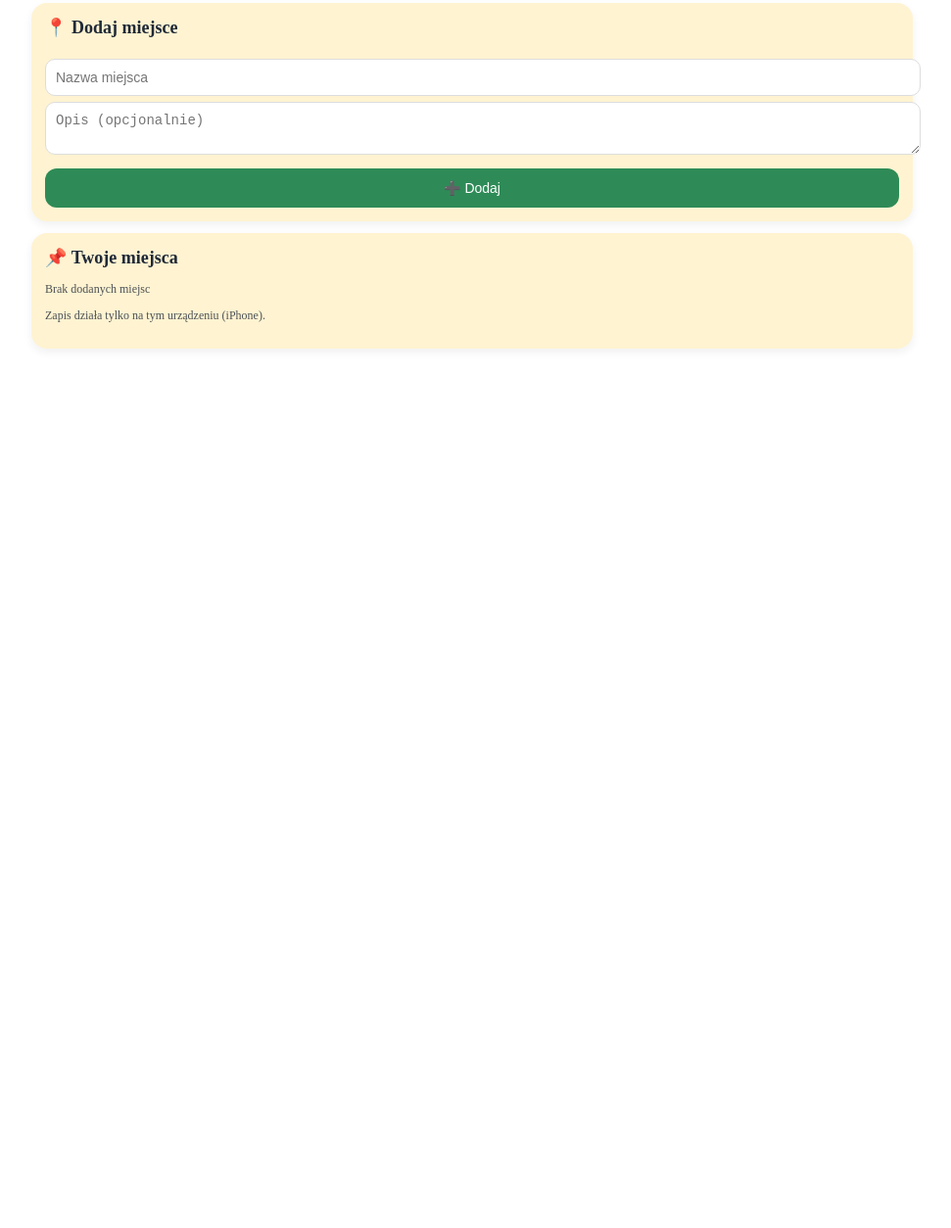
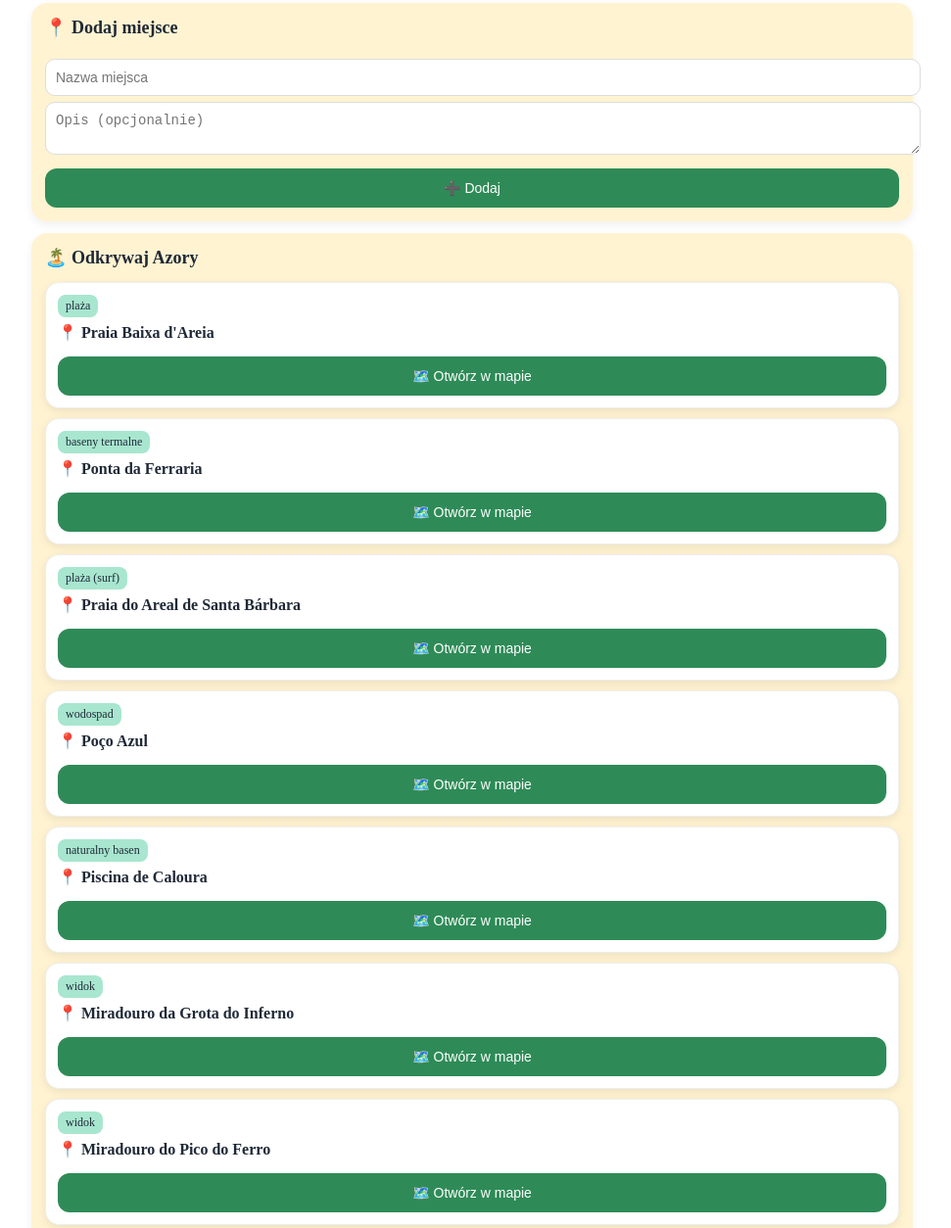
Before and after one commit to Zizolfajny1-commits/Azores, a plain HTML site: page index.html in a window 1280 px wide. Shown: the part 735-1989 px from the top of the page at 98% size, without its empty margins (158-1129 px from the left). Before the commit the page ends 1125 px from the top, so only its background shows below. Drawn offline with Linux system fonts and the light colour scheme; no server answers.

Commit message:
Add styles and render function for places
Added new styles for places and weather sections, and implemented a function to render a list of places with links to Google Maps.

```diff
--- a/index.html
+++ b/index.html
@@ -116,6 +116,33 @@
       font-size: 12px;
       opacity: 0.8;
     }
+   <style>
+  body { ... }
+
+  /* TU WKLEJASZ NOWE STYLE */
+  .place {
+    background: white;
+    border-radius: 14px;
+    padding: 12px;
+    margin-top: 10px;
+    box-shadow: 0 3px 10px rgba(0,0,0,0.08);
+  }
+
+  .place h3 {
+    margin: 0 0 5px 0;
+    font-size: 16px;
+  }
+
+  .tag {
+    display: inline-block;
+    padding: 4px 8px;
+    font-size: 12px;
+    border-radius: 8px;
+    background: #A8E6CF;
+    margin-bottom: 6px;
+  }
+
+</style>
   </style>
 </head>
 
@@ -129,7 +156,7 @@
 
 <div class="container">
 
-  <!-- MAPA -->
+  <!-- MAPA i POGODA -->
   <div class="card">
     <h2>🗺️ Twoja mapa</h2>
 <div class="card">
@@ -162,6 +189,10 @@
 
     <button onclick="addPlace()">➕ Dodaj</button>
   </div>
+  <div class="card">
+  <h2>🏝️ Odkrywaj Azory</h2>
+  <div id="places"></div>
+</div>
 
   <!-- LISTA -->
   <div class="card">
@@ -301,6 +332,42 @@ loadWeather();
 
 // 🔁 auto refresh co 5 minut
 setInterval(loadWeather, 300000);
+  const placesData = [
+  { name: "Praia Baixa d'Areia", type: "plaża" },
+  { name: "Ponta da Ferraria", type: "baseny termalne" },
+  { name: "Praia do Areal de Santa Bárbara", type: "plaża (surf)" },
+  { name: "Poço Azul", type: "wodospad" },
+  { name: "Piscina de Caloura", type: "naturalny basen" },
+
+  { name: "Miradouro da Grota do Inferno", type: "widok" },
+  { name: "Miradouro do Pico do Ferro", type: "widok" },
+  { name: "Miradouro da Ponta da Madrugada", type: "widok" },
+
+  { name: "Gorreana Tea Factory", type: "atrakcja" },
+  { name: "Furnas (Fumarolas)", type: "atrakcja" },
+  { name: "Poça da Dona Beija", type: "gorące źródła" }
+];
+  function renderPlaces() {
+  const container = document.getElementById("places");
+
+  container.innerHTML = "";
+
+  placesData.forEach(p => {
+    container.innerHTML += `
+      <div class="place">
+        <div class="tag">${p.type}</div>
+        <h3>📍 ${p.name}</h3>
+
+        <a target="_blank"
+          href="https://www.google.com/maps/search/?api=1&query=${encodeURIComponent(p.name)}">
+          <button>🗺️ Otwórz w mapie</button>
+        </a>
+      </div>
+    `;
+  });
+}
+
+renderPlaces();
 </script>
 </body>
 </html>
```
